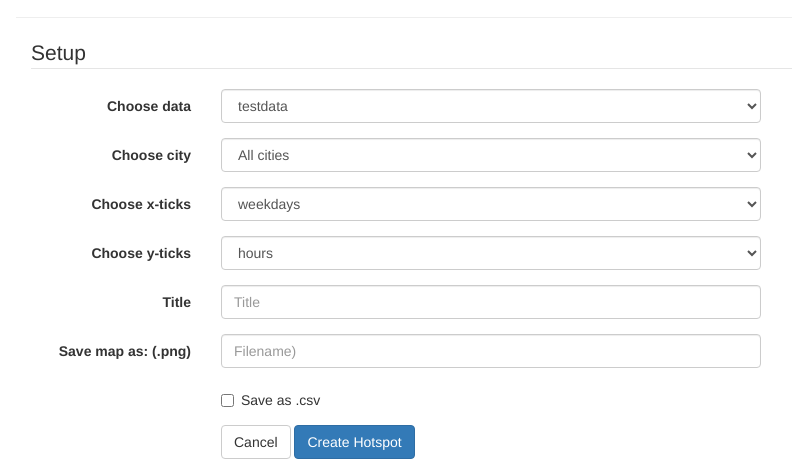
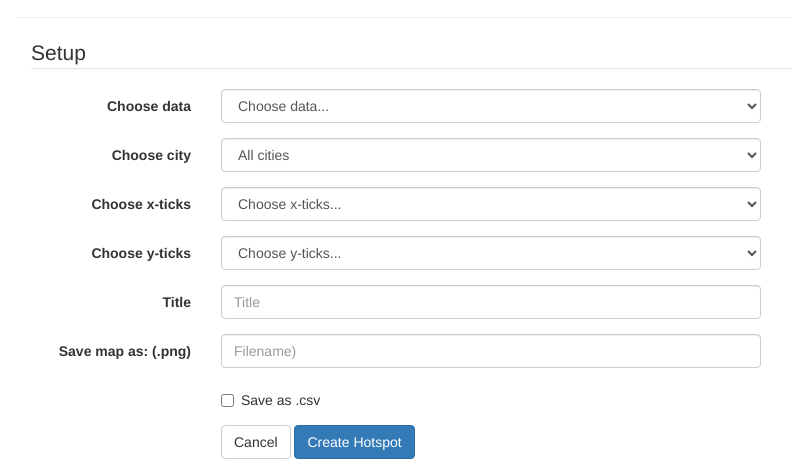
Before and after one commit to lewenhagen/hotspot, a Flask app: page / in a window 1280 px wide. Shown: the part 152-625 px from the top of the page, without its empty margins (54-846 px from the left). Run offline with Flask 2, Linux system fonts and the light colour scheme; parts of the project's set-up code (start-up, migrations or seed data) failed here and were passed over; some libraries are stand-ins or nearby versions.

Commit message:
made a setup-dict in config

```diff
--- a/app.py
+++ b/app.py
@@ -6,9 +6,9 @@ Generates the heatmap and render the image in template
 """
 
 import functions
-import config
+from config import setup
 from flask import Flask, render_template, request
-# import os, glob
+import os, glob
 import sys
 sys.path.insert(0, 'aoristic/')
 import aoristic
@@ -29,37 +29,42 @@ def main():
     Main route
     """
 
-    return render_template("index.html", xticks=config.x_ticks, yticks=config.y_ticks, av_data=config.available_data, cities=config.city_list)
+    return render_template("index.html", setup=setup)
 
 
 @app.route("/hotspot", methods=["POST"])
 def hotspot():
     """ Hotspot route """
-    save_as_csv = False
 
     if request.method == "POST":
+        setup_data = request.form["setupData"]
+        setup_city = request.form["setupCity"]
+        setup_x_ticks = request.form["setupXticks"]
+        setup_y_ticks = request.form["setupYticks"]
+        setup_title = request.form["setupTitle"]
         filename = request.form["setupFilename"]
+        save_as_csv = False
 
         if request.form.getlist("savecsv"):
             save_as_csv = True
 
         # if file exists, choose another filename
         if filename in os.listdir("static"):
-            return render_template("index.html", xticks=config.x_ticks, yticks=config.y_ticks, duplicate=filename)
+            return render_template("index.html", setup=setup)
         else:
             hotspot_one = {
                 "filename": filename,
-                "title": request.form["setupTitle"],
-                "xticks": functions.get_ticks(request.form["setupXticks"]),
-                "yticks": functions.get_ticks(request.form["setupYticks"]),
+                "title": setup_title,
+                "xticks": functions.get_ticks(setup_x_ticks),
+                "yticks": functions.get_ticks(setup_y_ticks),
                 "labels": {
-                    "xlabel": request.form["setupXticks"],
-                    "ylabel": request.form["setupYticks"]
+                    "xlabel": setup_x_ticks,
+                    "ylabel": setup_y_ticks
                 }
             }
 
             # Get a 2d list, dataframe
-            hotspot_one["data"] = functions.get_data(hotspot_one, request.form["setupData"], save_as_csv, request.form["setupCity"])
+            hotspot_one["data"] = functions.get_data(hotspot_one, setup_data, save_as_csv, setup_city)
 
             # Creates the hotspot
             functions.create_hotspot(hotspot_one)
--- a/templates/index.html
+++ b/templates/index.html
@@ -12,7 +12,8 @@
                     <label for="setupData" class="col-lg-2 control-label">Choose data</label>
                     <div class="col-lg-6">
                         <select class="form-control" id="setupData" name="setupData">
-                            {% for data in av_data %}
+                            <option value="">Choose data...</option>
+                            {% for data in setup.available_data %}
                                 <option value="{{ data }}">{{ data }}</option>
                             {% endfor %}
                         </select>
@@ -24,7 +25,7 @@
                     <div class="col-lg-6">
                         <select class="form-control" id="setupCity" name="setupCity">
                             <option value="all">All cities</option>
-                            {% for city in cities %}
+                            {% for city in setup.cities %}
                                 <option value="{{ city }}">{{ city }}</option>
                             {% endfor %}
                         </select>
@@ -35,7 +36,8 @@
                     <label for="setupXticks" class="col-lg-2 control-label">Choose x-ticks</label>
                     <div class="col-lg-6">
                         <select class="form-control" id="setupXticks" name="setupXticks">
-                            {% for tick in xticks %}
+                            <option value="">Choose x-ticks...</option>
+                            {% for tick in setup.x_ticks %}
                                 <option value="{{ tick }}">{{ tick }}</option>
                             {% endfor %}
                         </select>
@@ -45,7 +47,8 @@
                     <label for="setupYticks" class="col-lg-2 control-label">Choose y-ticks</label>
                     <div class="col-lg-6">
                         <select class="form-control" id="setupYticks" name="setupYticks">
-                            {% for tick in yticks %}
+                            <option value="">Choose y-ticks...</option>
+                            {% for tick in setup.y_ticks %}
                                 <option value="{{ tick }}">{{ tick }}</option>
                             {% endfor %}
                         </select>
```
Also changed, not shown: config.py (+12 -5 lines).
